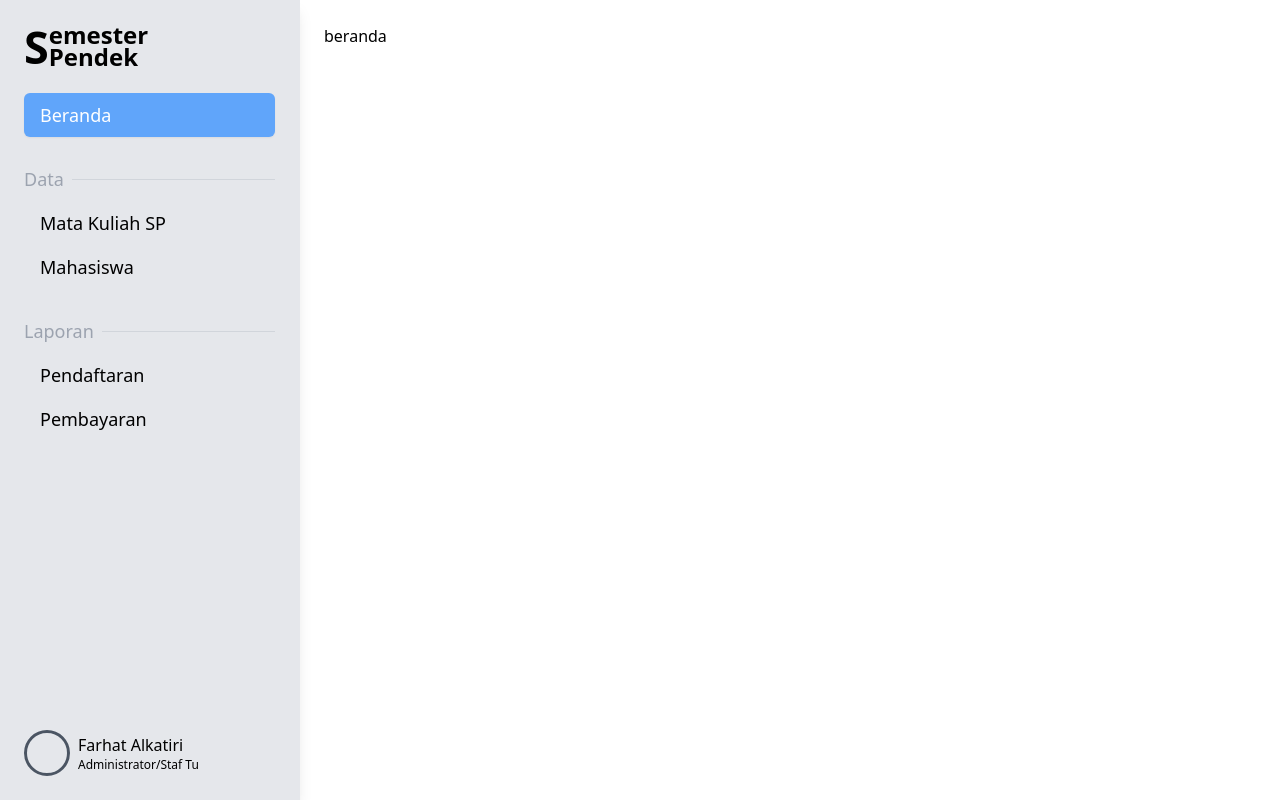
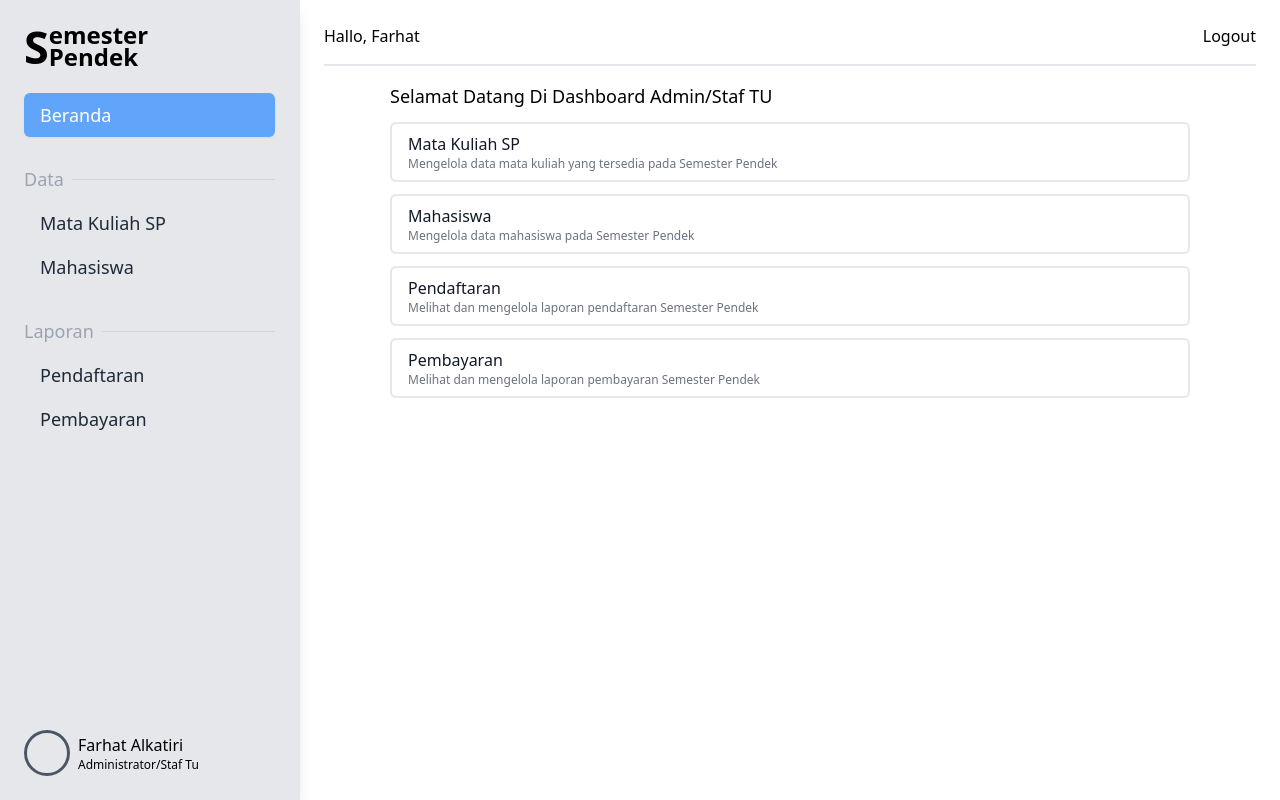
Before and after one commit to bernatzx/FMA-1911095, a PHP site: page /farhat/pages/beranda/ in a window 1280 px wide. Run offline with PHP 8.4, Linux system fonts and the light colour scheme; some libraries are stand-ins or nearby versions.

Commit message:
buat ui beranda admin

```diff
--- a/conf.php
+++ b/conf.php
@@ -19,13 +19,17 @@ function base($url = null)
 $halamanAktif = "http://$_SERVER[HTTP_HOST]$_SERVER[REQUEST_URI]";
 $berandaUrl = base('pages/beranda/');
 $berandaAktif = ($halamanAktif === $berandaUrl);
+$sl_matkul = 'Mengelola data mata kuliah yang tersedia pada Semester Pendek';
+$sl_mhs = 'Mengelola data mahasiswa pada Semester Pendek';
+$sl_daftar = 'Melihat dan mengelola laporan pendaftaran Semester Pendek';
+$sl_bayar = 'Melihat dan mengelola laporan pembayaran Semester Pendek';
 $menu = [
     "Data" => [
-        ["url" => base('pages/matkul/'), "label" => "Mata Kuliah SP", 'icon' => 'fas fa-book'],
-        ["url" => base('pages/mhs/'), "label" => "Mahasiswa", 'icon' => 'fas fa-address-book'],
+        ["url" => base('pages/matkul/'), "label" => "Mata Kuliah SP", 'sublabel' => $sl_matkul, 'icon' => 'fas fa-book'],
+        ["url" => base('pages/mhs/'), "label" => "Mahasiswa", 'sublabel' => $sl_mhs, 'icon' => 'fas fa-address-book'],
     ],
     "Laporan" => [
-        ["url" => base('pages/pendaftaran'), "label" => "Pendaftaran", 'icon' => 'fas fa-rectangle-list'],
-        ["url" => base('pages/pembayaran'), "label" => "Pembayaran", 'icon' => 'fas fa-money-bill'],
+        ["url" => base('pages/pendaftaran'), "label" => "Pendaftaran", 'sublabel' => $sl_daftar, 'icon' => 'fas fa-rectangle-list'],
+        ["url" => base('pages/pembayaran'), "label" => "Pembayaran", 'sublabel' => $sl_bayar, 'icon' => 'fas fa-money-bill'],
     ]
 ];
--- a/header.php
+++ b/header.php
@@ -13,7 +13,7 @@ require_once 'conf.php';
 </head>
 
 <body>
-    <div class="relative flex h-screen">
+    <div class="flex h-screen w-screen">
         <nav class="p-6 flex flex-col bg-gray-200 w-[300px] border-r shadow-lg">
             <div class="flex font-bold ">
                 <div class="text-[45px] leading-[1]">
@@ -44,7 +44,7 @@ require_once 'conf.php';
                         <?php foreach ($items as $men) {
                             $u = (strpos($halamanAktif, $men["url"]) === 0); ?>
                             <a href="<?= $men['url'] ?>"
-                                class="gap-2 flex items-center p-2 rounded-md hover:shadow-sm hover:text-white hover:bg-blue-400 <?= ($u ? 'bg-blue-400 text-white shadow-sm' : '') ?>">
+                                class="gap-2 text-gray-800 flex items-center p-2 rounded-md hover:shadow-sm hover:text-white hover:bg-blue-400 <?= ($u ? 'bg-blue-400 text-white shadow-sm' : '') ?>">
                                 <i class="<?= $men['icon'] ?> fa-fw"></i>
                                 <?= $men['label'] ?>
                             </a>
@@ -63,7 +63,7 @@ require_once 'conf.php';
                             </div>
                         </div>
                         <div class="font-medium flex-auto">
-                            <div class="">Farhat Alkatiri</div>
+                            <div>Farhat Alkatiri</div>
                             <div class="text-xs">Administrator/Staf Tu</div>
                         </div>
                         <div>
@@ -73,4 +73,4 @@ require_once 'conf.php';
                 </div>
             </div>
         </nav>
-        <div class="p-6">
+        <div class="p-6 flex-1">
--- a/pages/beranda/index.php
+++ b/pages/beranda/index.php
@@ -1,3 +1,40 @@
 <?php include_once "../../header.php"; ?>
-beranda
+
+<div class="space-y-4 divide-y-2">
+    <div class="font-medium flex justify-between">
+        <div>
+            Hallo, Farhat
+        </div>
+        <div>
+            Logout
+        </div>
+    </div>
+    <div class="flex pt-4 justify-center">
+        <div class="w-[800px]">
+            <div class="font-medium text-lg mb-3">
+                Selamat Datang Di Dashboard Admin/Staf TU
+            </div>
+            <?php foreach ($menu as $key => $k) {
+                foreach ($k as $l) { ?>
+                    <div class="mb-3">
+                        <a href="<?= $l['url'] ?>"
+                            class="hover:bg-gray-100 flex gap-2 font-medium items-center border-2 p-2 rounded-md">
+                            <i class="text-gray-800 <?=$l['icon']?> text-[36px] fa-fw"></i>
+                            <div class="flex-1">
+                                <div class="text-gray-900">
+                                    <?=$l['label']?>
+                                </div>
+                                <div class="text-xs text-gray-500">
+                                    <?=$l['sublabel']?>
+                                </div>
+                            </div>
+                            <i class="fas fa-arrow-right"></i>
+                        </a>
+                    </div>
+                <?php }
+            } ?>
+        </div>
+    </div>
+</div>
+
 <?php include_once "../../footer.php"; ?>
```
